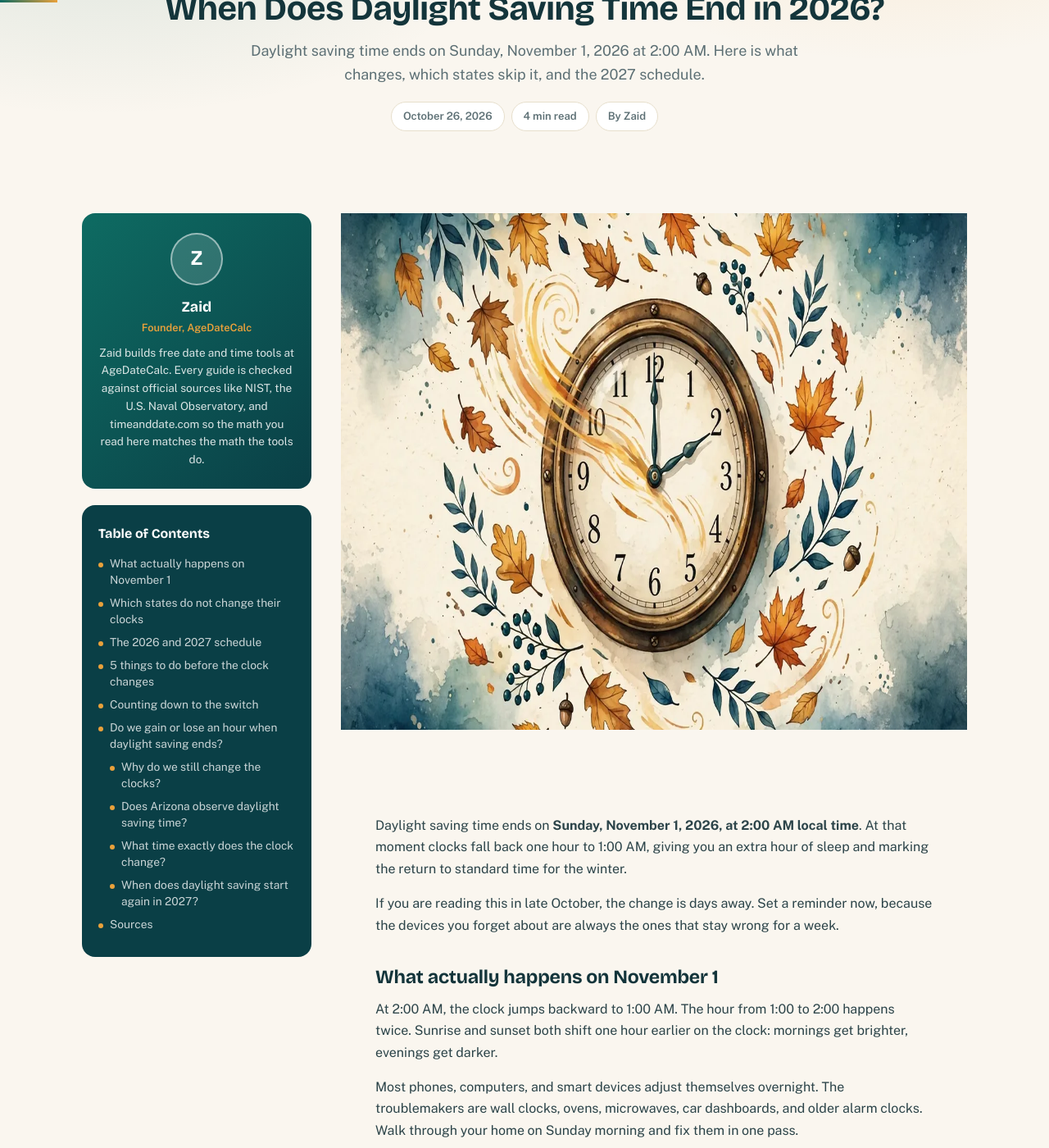
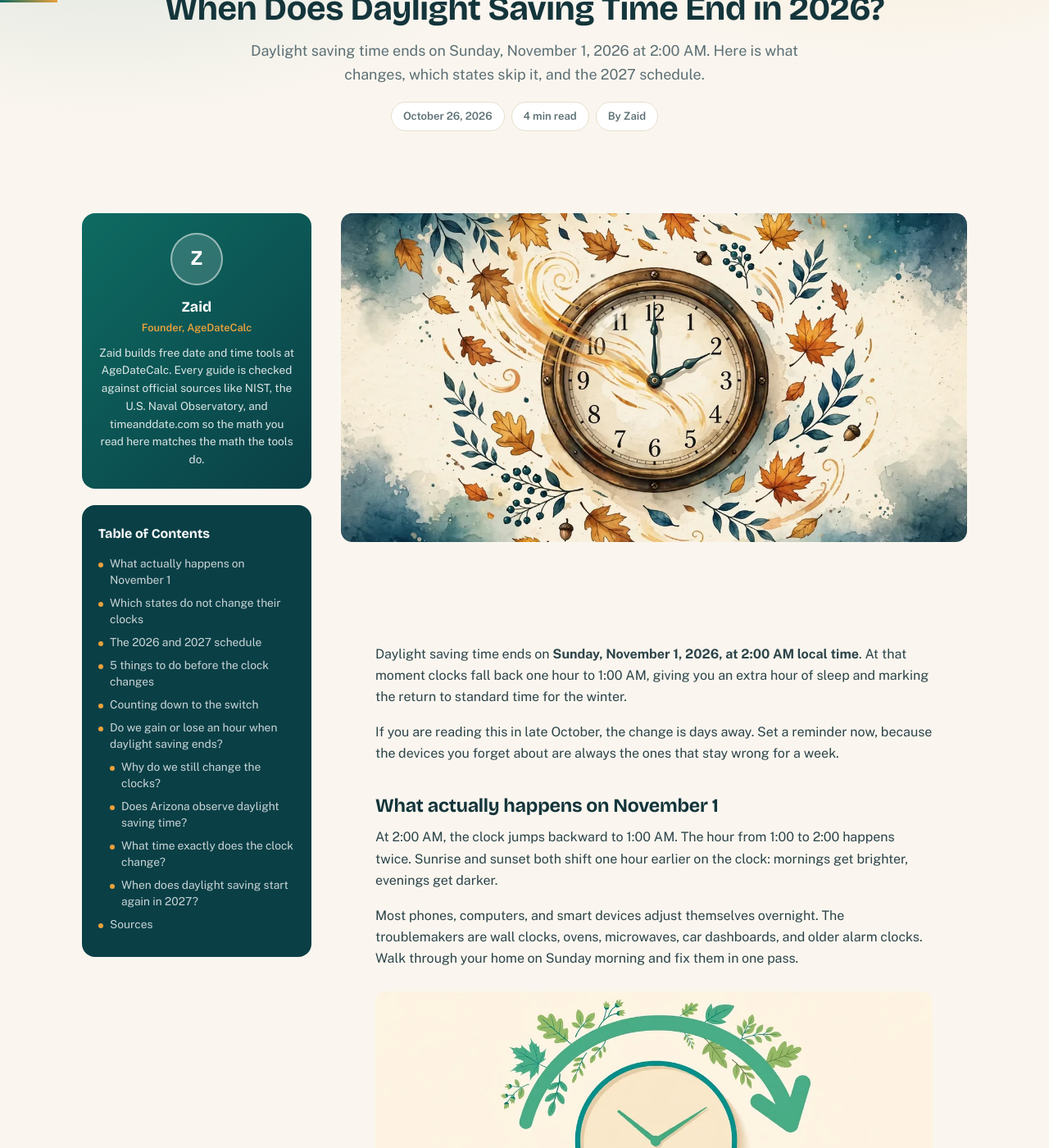
Before and after one commit to zaidmeo09-dhangal/agedatecalc, a Jekyll site: the page built from _posts/2026-10-26-when-does-daylight-saving-time-end-2026.md, in a window 1280 px wide and 1400 px high, scrolled down 242 px. Shown: the whole window at 82% size. Built offline with Jekyll 4.4.1, drawn with Linux system fonts in a browser that asks for light colours.

Commit message:
Mirror StudentCalcTools CMS: full PagesCMS fields, faqs_raw auto FAQ schema, featured image in layout, auto-dimension blog images

```diff
--- a/assets/css/style.css
+++ b/assets/css/style.css
@@ -457,3 +457,15 @@ html[data-theme="dark"] .clock-face{fill:#0d1f23}
 
 /* Guide card thumbnails */
 .guide-thumb{display:block;width:100%;height:auto;aspect-ratio:1200/630;object-fit:cover}
+
+/* Blog images: any image placed in an article renders at one standard
+   dimension (1200x630 ratio) on desktop and mobile, whatever its
+   uploaded size. object-fit cover crops to the ratio without distortion. */
+.post-content img{display:block;width:100%;height:auto;aspect-ratio:1200/630;object-fit:cover;border-radius:12px;margin:26px 0}
+.post-featured{margin:0 0 28px}
+.post-featured img{display:block;width:100%;height:auto;aspect-ratio:1200/630;object-fit:cover;border-radius:14px}
+.post-faq{margin-top:44px;border-top:2px solid var(--border);padding-top:28px}
+.post-faq h2{margin-bottom:18px}
+.post-faq-item{background:var(--white);border:1px solid var(--border);border-radius:var(--radius);padding:18px 20px;margin-bottom:14px}
+.post-faq-item h3{font-size:1.02rem;margin-bottom:6px}
+.post-faq-item p{margin:0;color:var(--muted)}
```
